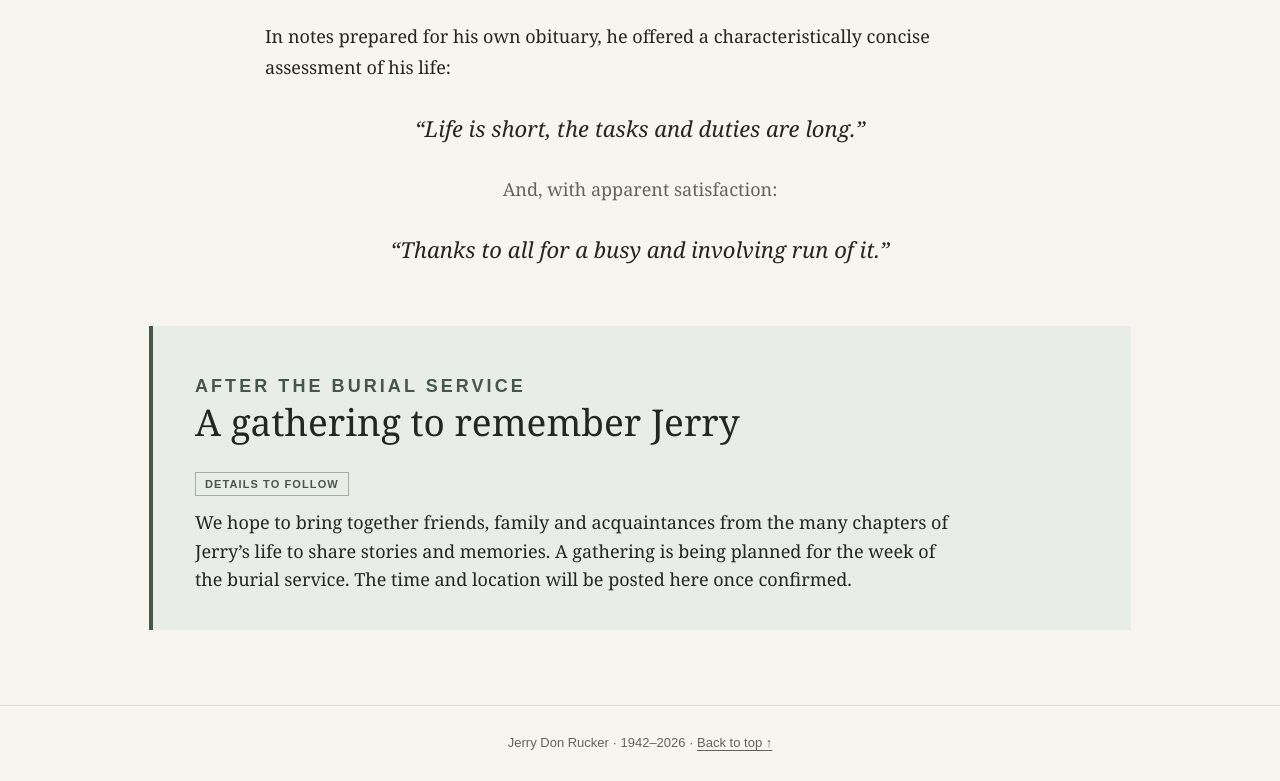
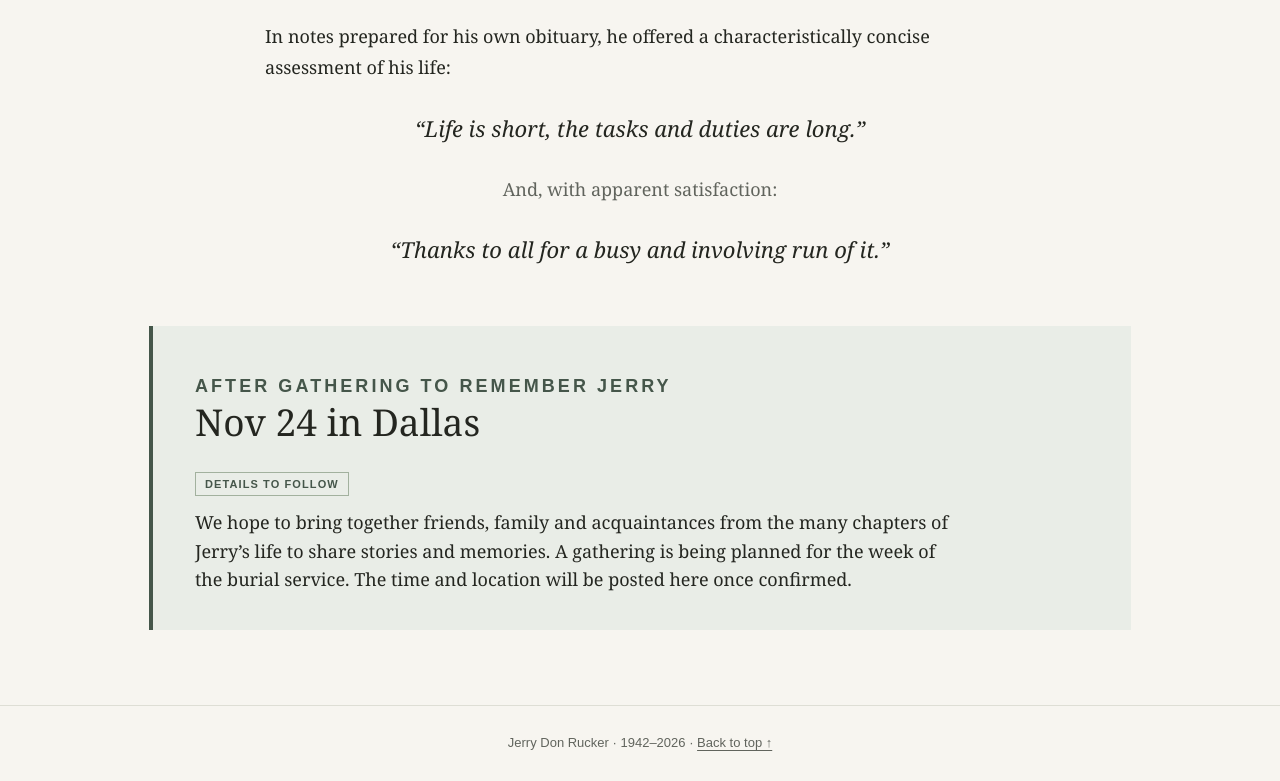
Before and after one commit to ruckerk/JerryRuckerMemorial, a plain HTML site: page index.html in a window 1280 px wide. Shown: the part 2389-3170 px from the top of the page. Drawn offline with Linux system fonts and the light colour scheme.

Commit message:
Update gathering announcement details in index.html

```diff
--- a/index.html
+++ b/index.html
@@ -171,10 +171,10 @@
 -->
    <section aria-labelledby="gathering-heading" class="gathering" id="gathering">
     <p class="section-label">
-     After the burial service
+     After gathering to remember Jerry
     </p>
     <h2 id="gathering-heading">
-     A gathering to remember Jerry
+     Nov 24 in Dallas
     </h2>
     <span class="pending">
      Details to follow
```
